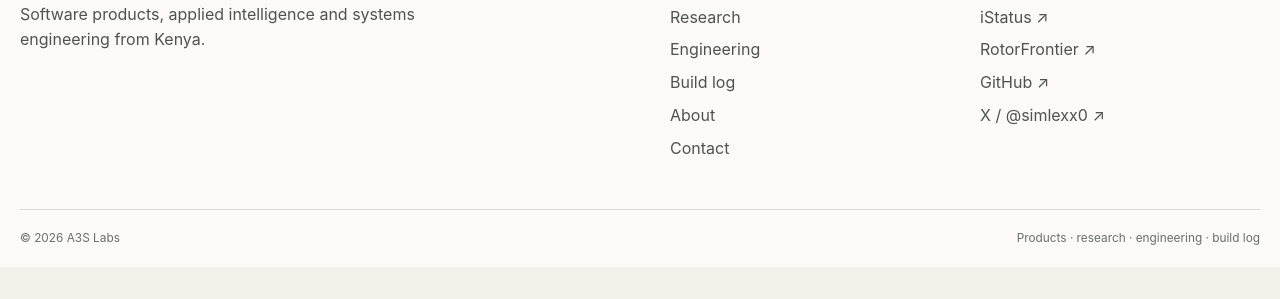
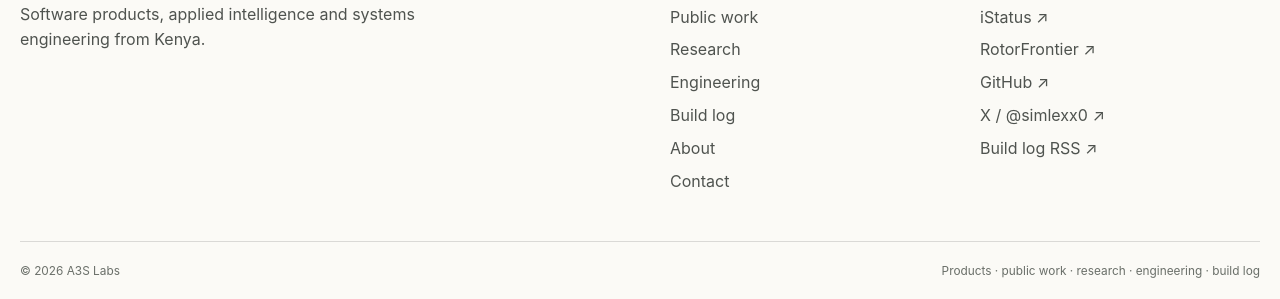
Before and after one commit to simlexx-k/a3slabs, an Astro site: page / in a window 1280 px wide. Shown: the part 6010-6309 px from the top of the page. Before the commit the page ends 6277 px from the top, so only its background shows below. Built offline with nearby package versions, Linux system fonts and the light colour scheme; Astro itself is replaced by a stand-in of ours.

Commit message:
Add work index and RSS to footer

```diff
--- a/src/components/Footer.astro
+++ b/src/components/Footer.astro
@@ -12,6 +12,7 @@
       <div>
         <span>Explore</span>
         <a href="/products">Products</a>
+        <a href="/work">Public work</a>
         <a href="/research">Research</a>
         <a href="/engineering">Engineering</a>
         <a href="/builds">Build log</a>
@@ -25,11 +26,12 @@
         <a href="https://github.com/simlexx-k/rotorfrontier" target="_blank" rel="noreferrer">RotorFrontier ↗</a>
         <a href="https://github.com/simlexx-k" target="_blank" rel="noreferrer">GitHub ↗</a>
         <a href="https://x.com/simlexx0" target="_blank" rel="noreferrer">X / @simlexx0 ↗</a>
+        <a href="/builds.xml">Build log RSS ↗</a>
       </div>
     </div>
   </div>
   <div class="shell footer-bottom">
     <span>© {new Date().getFullYear()} A3S Labs</span>
-    <span>Products · research · engineering · build log</span>
+    <span>Products · public work · research · engineering · build log</span>
   </div>
 </footer>
```
